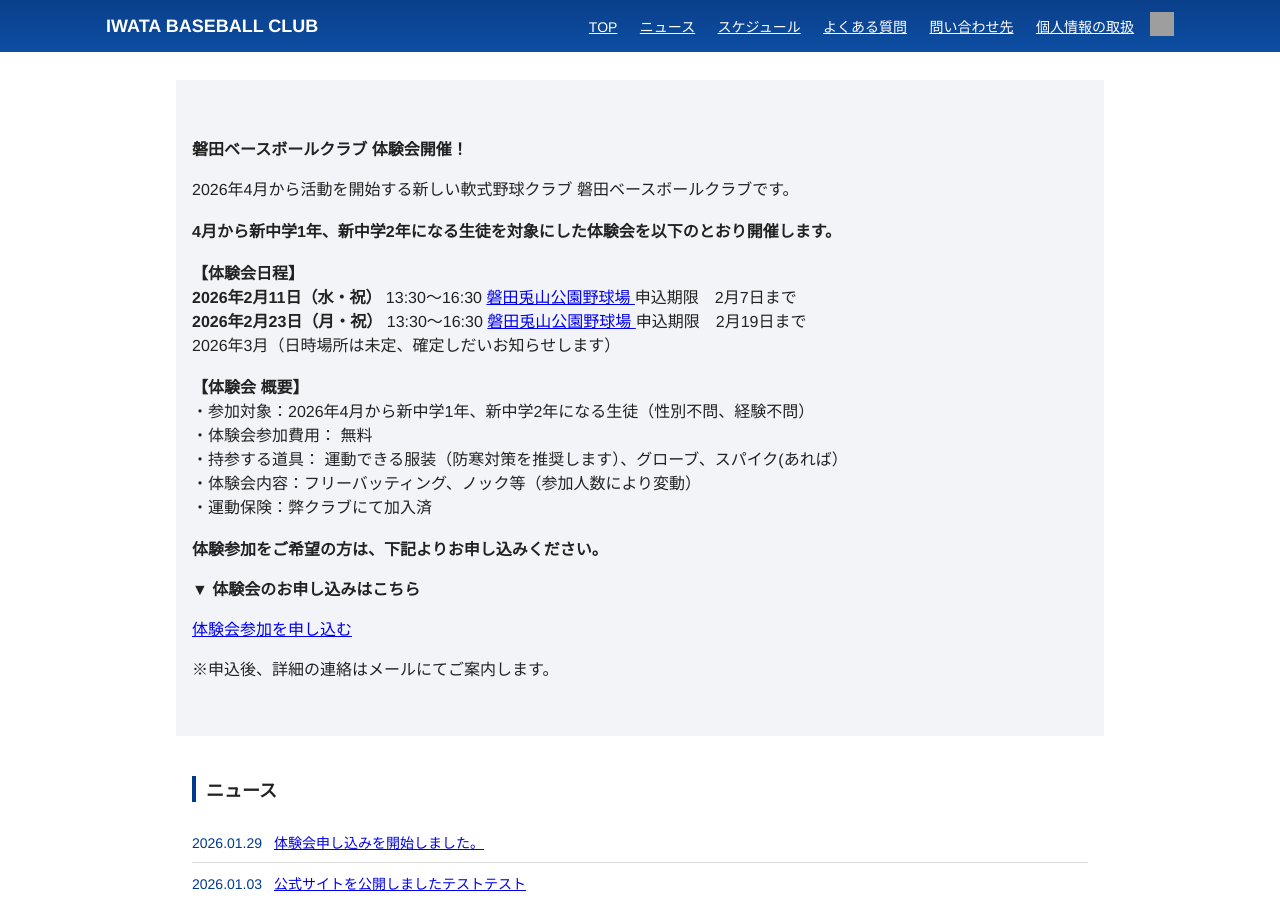
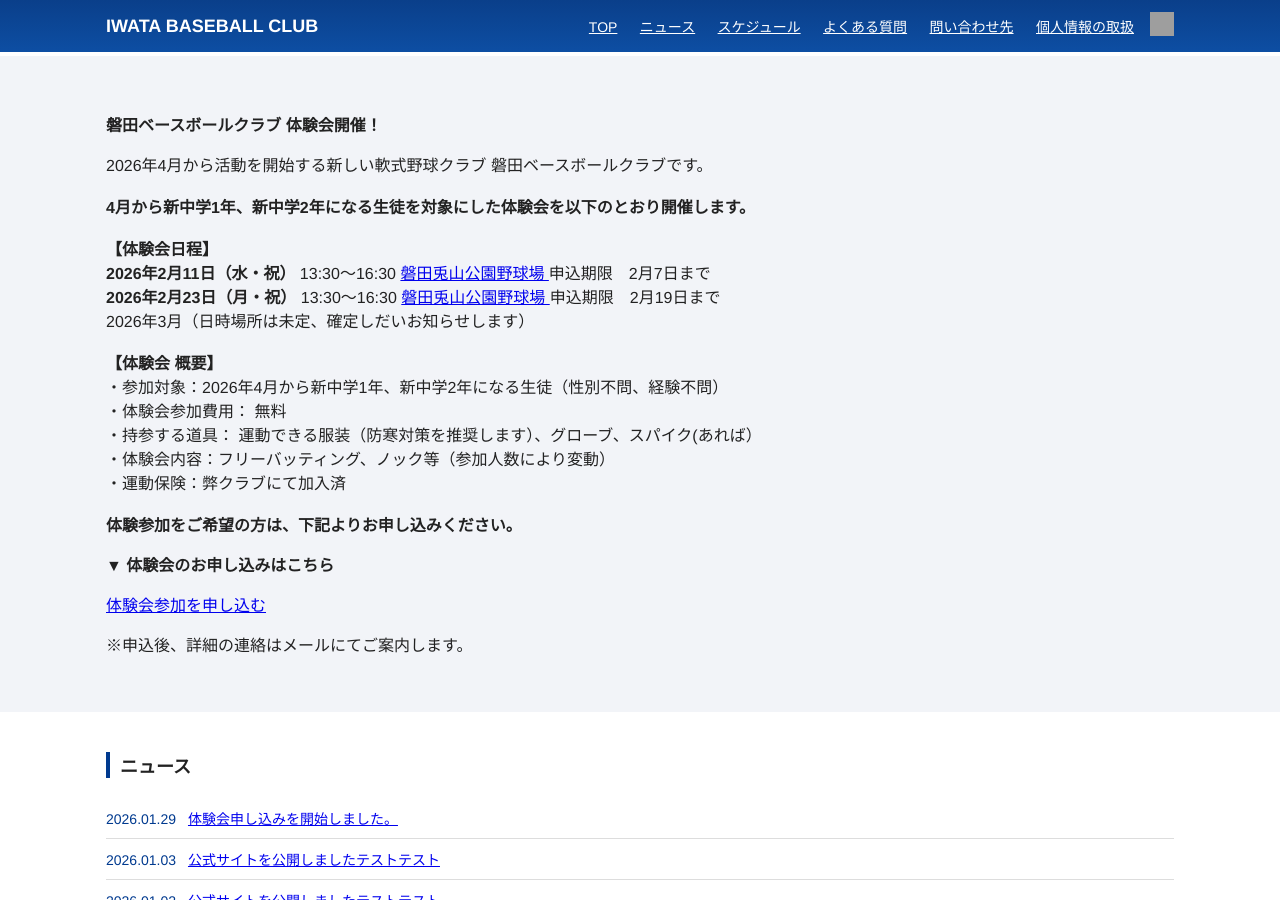
Before and after one commit to moutineigo/baseball, a Jekyll site: the page built from index.md, in a window 1280 px wide and 900 px high. Built offline with Jekyll 4.4.1, drawn with Linux system fonts in a browser that asks for light colours; grey boxes are pictures that could not be loaded.

Commit message:
Update default.html

```diff
--- a/_layouts/default.html
+++ b/_layouts/default.html
@@ -72,11 +72,15 @@
   </div>
 </header>
 
-<main class="main">
-  <div class="container">
-    {{ content }}
-  </div>
-</main>
+{% if page.url == "/" %}
+  {{ content }}
+{% else %}
+  <main class="main">
+    <div class="container">
+      {{ content }}
+    </div>
+  </main>
+{% endif %}
 
 <footer class="footer">
   <p>IWATA BASEBALL CLUB</p>
```
